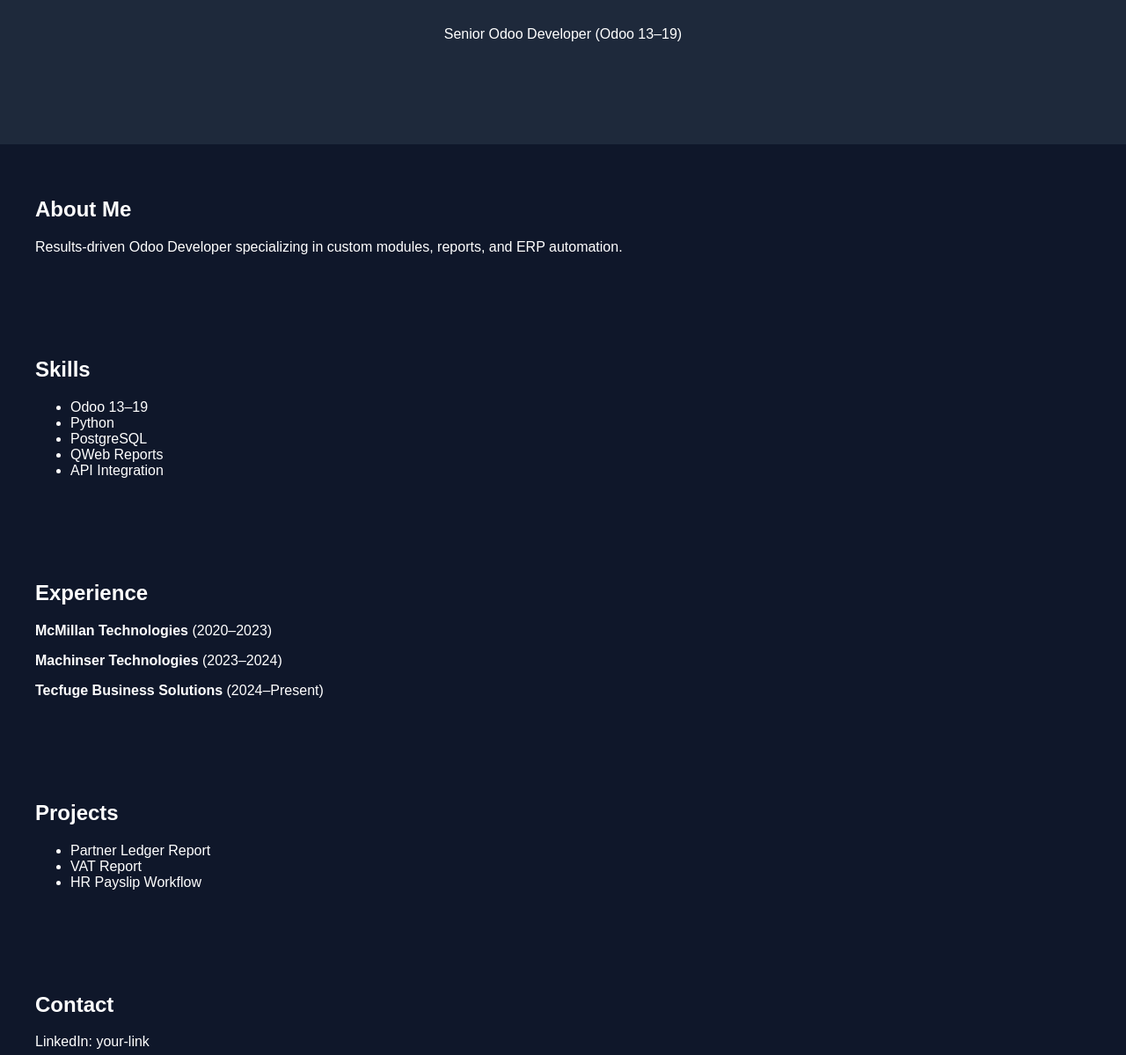
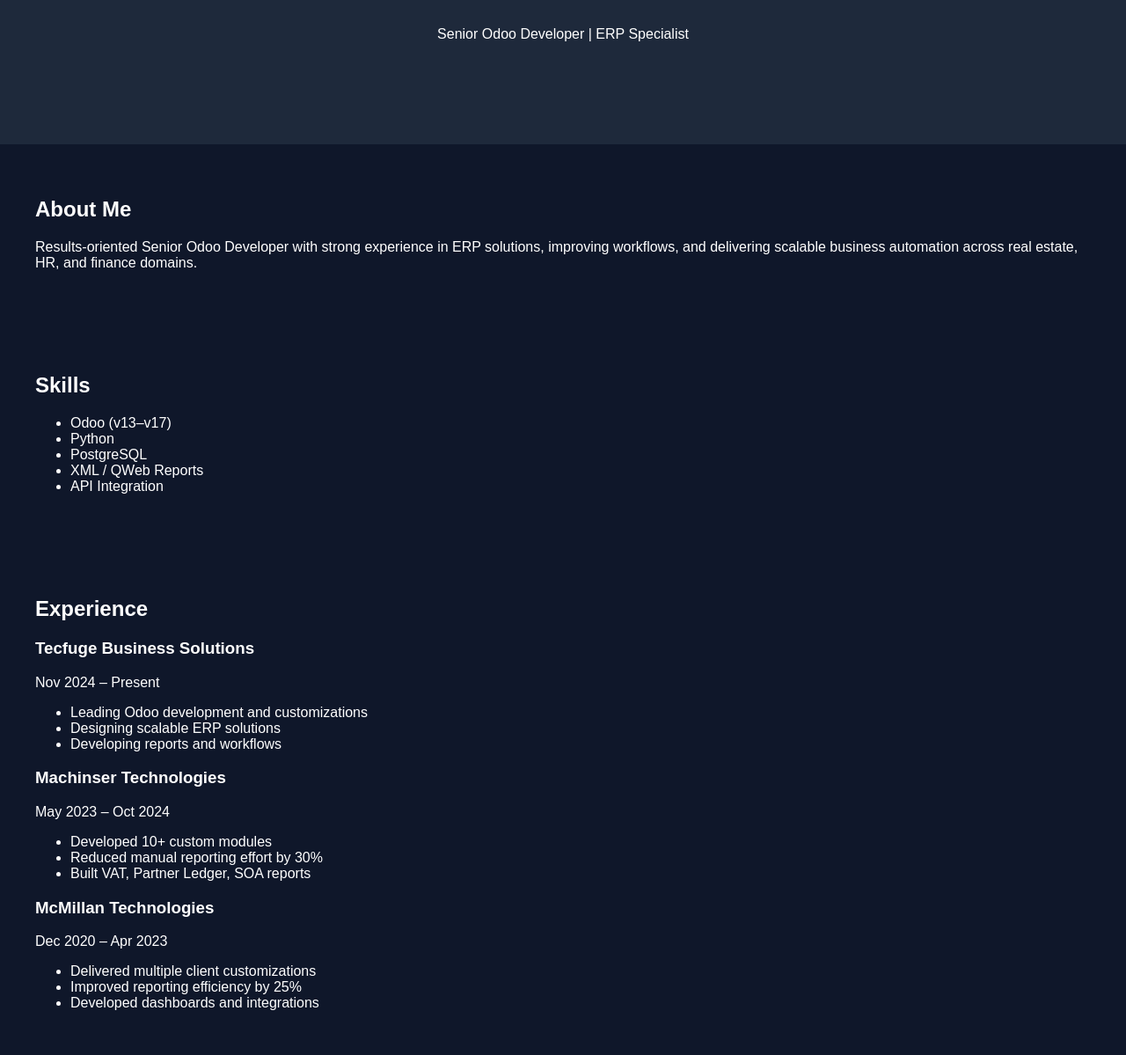
Before and after one commit to fathimaliliya11/fathimaliliya11.github.io, a plain HTML site: page index.html in a window 1280 px wide. Shown: the part 181-1380 px from the top of the page at 88% size. Drawn offline with Linux system fonts and the light colour scheme.

Commit message:
Update index.html

```diff
--- a/index.html
+++ b/index.html
@@ -1,51 +1,95 @@
 <!DOCTYPE html>
-<html>
+<html lang="en">
 <head>
-    <title>Fathima Liliya | Senior Odoo Developer</title>
-    <link rel="stylesheet" href="style.css">
+<meta charset="UTF-8">
+<meta name="viewport" content="width=device-width, initial-scale=1.0">
+<title>Fathima Liliya | Odoo Developer</title>
+<link rel="stylesheet" href="style.css">
 </head>
+
 <body>
 
+<!-- HERO -->
 <section class="hero">
     <h1>Hi, I'm Fathima Liliya</h1>
-    <p>Senior Odoo Developer (Odoo 13–19)</p>
+    <p>Senior Odoo Developer | ERP Specialist</p>
 </section>
 
+<!-- ABOUT -->
 <section>
     <h2>About Me</h2>
-    <p>Results-driven Odoo Developer specializing in custom modules, reports, and ERP automation.</p>
+    <p>
+        Results-oriented Senior Odoo Developer with strong experience in ERP solutions,
+        improving workflows, and delivering scalable business automation across
+        real estate, HR, and finance domains.
+    </p>
 </section>
 
+<!-- SKILLS -->
 <section>
     <h2>Skills</h2>
     <ul>
-        <li>Odoo 13–19</li>
+        <li>Odoo (v13–v17)</li>
         <li>Python</li>
         <li>PostgreSQL</li>
-        <li>QWeb Reports</li>
+        <li>XML / QWeb Reports</li>
         <li>API Integration</li>
     </ul>
 </section>
 
+<!-- EXPERIENCE -->
 <section>
     <h2>Experience</h2>
-    <p><b>McMillan Technologies</b> (2020–2023)</p>
-    <p><b>Machinser Technologies</b> (2023–2024)</p>
-    <p><b>Tecfuge Business Solutions</b> (2024–Present)</p>
+
+    <h3>Tecfuge Business Solutions</h3>
+    <p>Nov 2024 – Present</p>
+    <ul>
+        <li>Leading Odoo development and customizations</li>
+        <li>Designing scalable ERP solutions</li>
+        <li>Developing reports and workflows</li>
+    </ul>
+
+    <h3>Machinser Technologies</h3>
+    <p>May 2023 – Oct 2024</p>
+    <ul>
+        <li>Developed 10+ custom modules</li>
+        <li>Reduced manual reporting effort by 30%</li>
+        <li>Built VAT, Partner Ledger, SOA reports</li>
+    </ul>
+
+    <h3>McMillan Technologies</h3>
+    <p>Dec 2020 – Apr 2023</p>
+    <ul>
+        <li>Delivered multiple client customizations</li>
+        <li>Improved reporting efficiency by 25%</li>
+        <li>Developed dashboards and integrations</li>
+    </ul>
+
 </section>
 
+<!-- PROJECTS -->
 <section>
     <h2>Projects</h2>
     <ul>
-        <li>Partner Ledger Report</li>
-        <li>VAT Report</li>
-        <li>HR Payslip Workflow</li>
+        <li>Toys Distribution ERP</li>
+        <li>Restaurant Management System</li>
+        <li>Real Estate Contract & Rent Module</li>
+        <li>VAT & Financial Reports</li>
     </ul>
 </section>
 
+<!-- CERTIFICATION -->
+<section>
+    <h2>Certification</h2>
+    <p>Odoo 17 Functional Certification</p>
+</section>
+
+<!-- CONTACT -->
 <section>
     <h2>Contact</h2>
-    <p>LinkedIn: your-link</p>
+    <p>Email: fathimaliliya@gmail.com</p>
+    <p>Phone: +91-9645488202</p>
+    <p>LinkedIn: https://www.linkedin.com/in/fathima-liliya</p>
 </section>
 
 </body>
```
